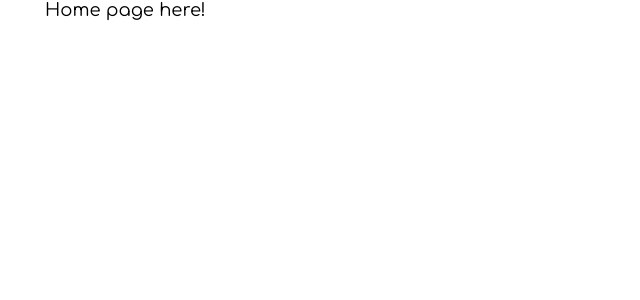
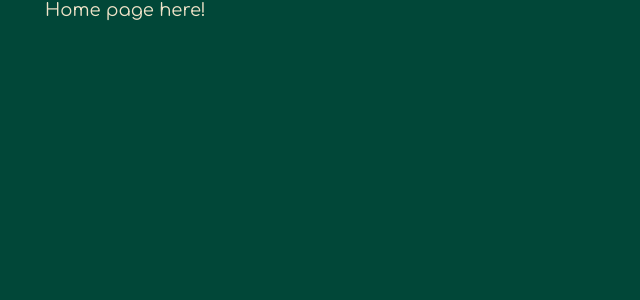
Before and after one commit to EdgeFirewalk/leaf, a React (Create React App) app: page / in a window 1280 px wide. Shown: the top 300 px of the page, without its empty margins (0-640 px from the left). Built offline with nearby package versions, Linux system fonts and the light colour scheme.

Commit message:
Add global variables file

```diff
--- a/src/index.js
+++ b/src/index.js
@@ -1,5 +1,6 @@
 import React from 'react';
 import ReactDOM from 'react-dom/client';
+import './variables.css';
 import './index.css';
 import App from './App';
 
--- /dev/null
+++ b/src/variables.css
@@ -0,0 +1,6 @@
+:root {
+  --background: #014738;
+  --lightBrown: #efe3c8;
+  --darkBrown: #4a2b29;
+  --modalMask: rgba(0, 0, 0, 0.6);
+}
```
